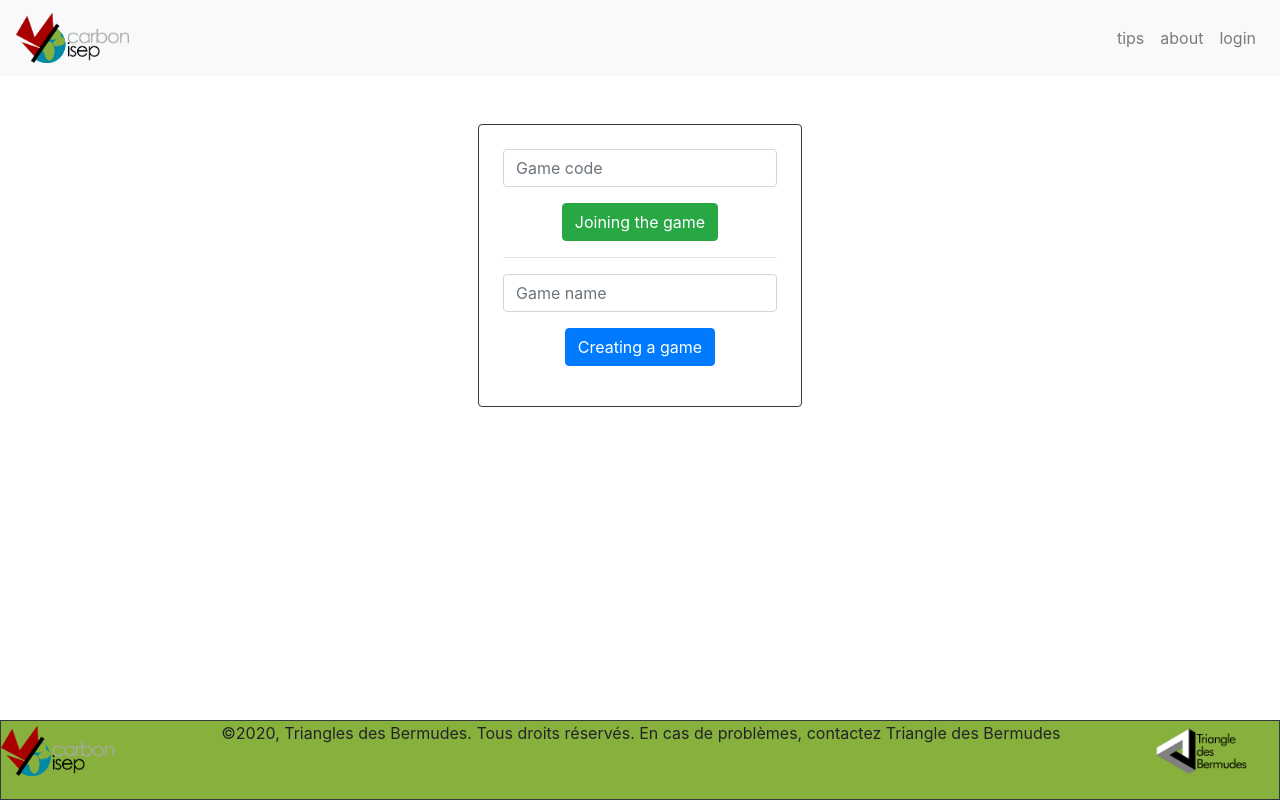
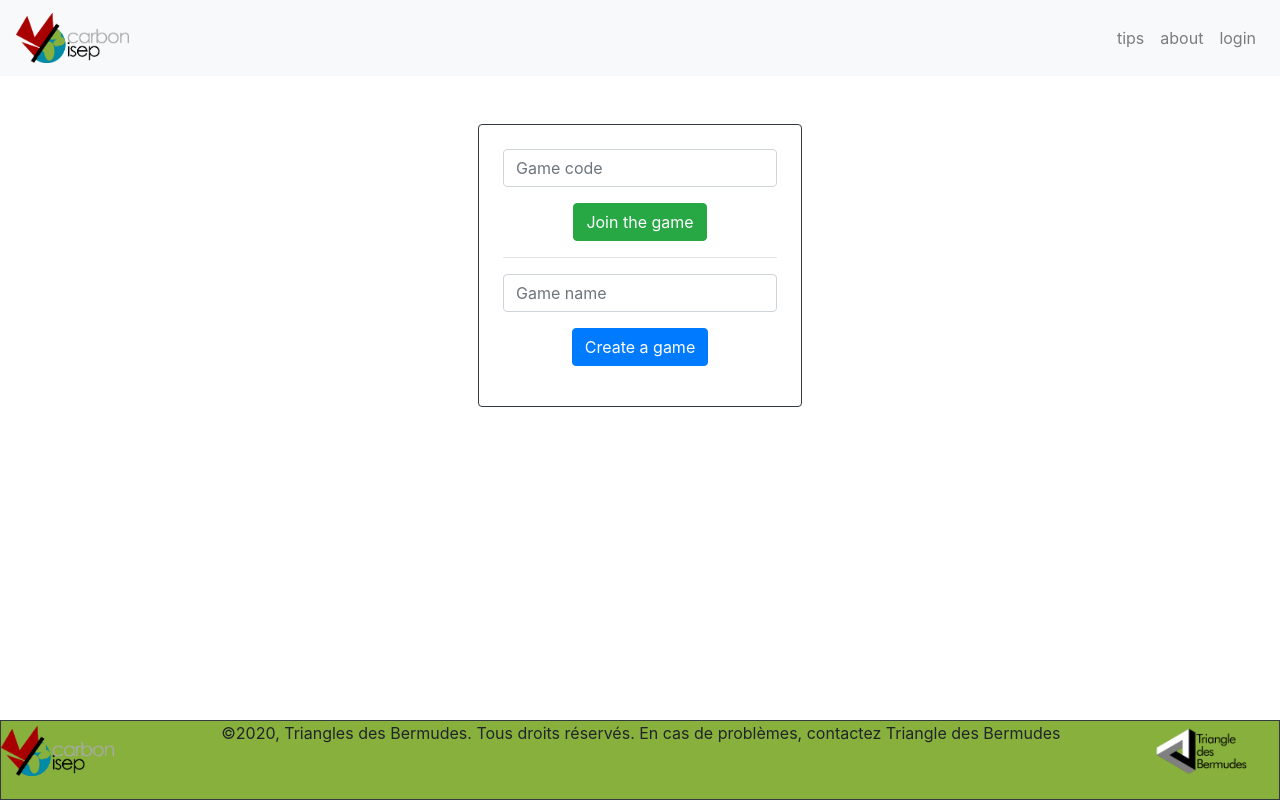
Before and after one commit to omnitrogen/carbonisep, a React (Create React App) app in the folder client/: page /join in a window 1280 px wide. Built offline with nearby package versions, Linux system fonts and the light colour scheme; no server answers.

Commit message:
Join clean

```diff
--- a/client/src/components/App/App/App.jsx
+++ b/client/src/components/App/App/App.jsx
@@ -2,7 +2,7 @@ import React, { useEffect } from "react";
 import { Router, Switch, Route, Link } from "react-router-dom";
 import { useDispatch, useSelector } from "react-redux";
 
-import { alertActions } from "redux/_actions";
+import { alertActions, gameActions } from "redux/_actions";
 import { history } from "redux/_helpers";
 
 import StaticFooter from "components/Templates/StaticFooter";
--- a/client/src/components/App/Home/Home.jsx
+++ b/client/src/components/App/Home/Home.jsx
@@ -1,10 +1,20 @@
-import React from "react";
+import React, { useEffect } from "react";
 import { Button } from "react-bootstrap";
 import JoinOrCreateGame from "../../Templates/JoinOrCreateGame";
+import { useDispatch, useSelector } from "react-redux";
 
 import { Navigation } from "components/App/Navigation";
 
+import { chatActions } from "redux/_actions";
+
 function Home() {
+    const dispatch = useDispatch();
+    const uuid = useSelector((state) => state.game.uuid);
+
+    useEffect(() => {
+        dispatch(chatActions.cleanChat(uuid));
+    }, []);
+
     return (
         <div>
             <Navigation />
--- a/client/src/components/User/Join/Join.jsx
+++ b/client/src/components/User/Join/Join.jsx
@@ -80,7 +80,7 @@ function Join() {
                                 {joiningGame && (
                                     <span className="spinner-border spinner-border-sm mr-1"></span>
                                 )}
-                                Joining the game
+                                Join the game
                             </button>
                         </div>
                     </form>
@@ -111,7 +111,7 @@ function Join() {
                                 {creatingGame && (
                                     <span className="spinner-border spinner-border-sm mr-1"></span>
                                 )}
-                                Creating a game
+                                Create a game
                             </button>
                         </div>
                     </form>
--- a/client/src/redux/_actions/chat.actions.js
+++ b/client/src/redux/_actions/chat.actions.js
@@ -12,8 +12,9 @@ function updateChatLog(update) {
     };
 }
 
-function cleanChat() {
+function cleanChat(uuid) {
     return {
         type: chatConstants.CLEAN_CHAT_LOG,
+        uuid,
     };
 }
--- a/client/src/redux/_reducers/game.reducer.js
+++ b/client/src/redux/_reducers/game.reducer.js
@@ -63,12 +63,6 @@ export function game(
                 updatingUsers: true,
             });
         case gameConstants.UPDATE_USERS_SUCCESS:
-            // if (state.uuid !== null && action.payload.uuid === state.uuid) {
-            //     return Object.assign({}, state, {
-            //         updatingUsers: false,
-            //         users: [...state.users, action.payload.user.username],
-            //     });
-            // } else return Object.assign({}, state, {});
             return Object.assign({}, state, {
                 updatingUsers: false,
                 users: action.users,
@@ -86,9 +80,12 @@ export function game(
 
         // Clean chat log case
         case chatConstants.CLEAN_CHAT_LOG:
-            return Object.assign({}, state, {
-                chatLog: [],
-            });
+            console.log("state.uuid :>> ", state.uuid);
+            console.log("action :>> ", action);
+            if (state.uuid !== null && action.uuid === state.uuid)
+                return Object.assign({}, state, {
+                    chatLog: [],
+                });
 
         default:
             return state;
```
Also changed, not shown: 1 other file (tests, documents, lock files or other folders).
